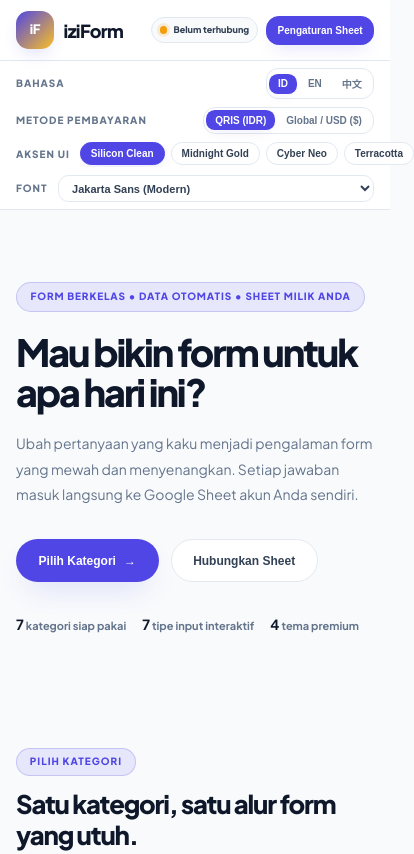
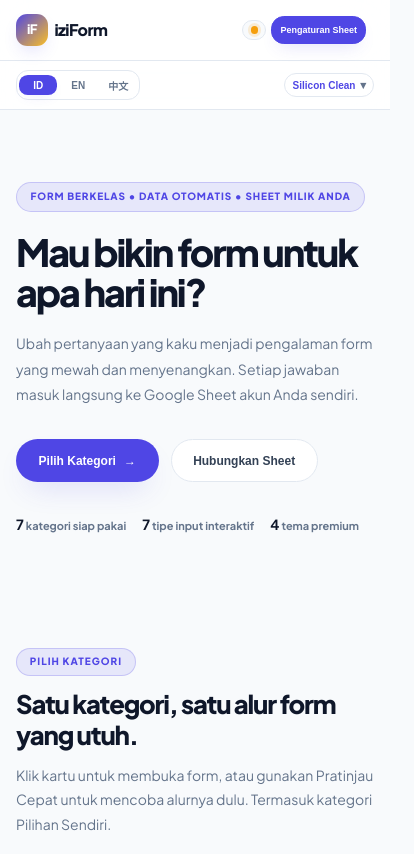
Before and after one commit to ardimu/iziform-app, a plain HTML site: page index.html in a window 390 px wide. Shown: the top 854 px of the page, 414 px wide, since content can reach past the window. Drawn offline with Linux system fonts and the light colour scheme; a web font is replaced by a local one.

Commit message:
Clean up header and control bar layout to prevent crowding and horizontal overflow

```diff
--- a/app.js
+++ b/app.js
@@ -796,6 +796,8 @@ const I18N = {
     'common.close': 'Tutup',
     'lang.label': 'Bahasa',
     'lang.aria': 'Pilih bahasa tampilan',
+    'controls.display': 'Tampilan',
+    'controls.displayAria': 'Buka pengaturan tampilan',
     'controls.theme': 'Aksen UI',
     'controls.font': 'Font',
     'controls.fontAria': 'Pilih font tampilan',
@@ -1053,6 +1055,8 @@ const I18N = {
     'common.close': 'Close',
     'lang.label': 'Language',
     'lang.aria': 'Choose display language',
+    'controls.display': 'Appearance',
+    'controls.displayAria': 'Open appearance settings',
     'controls.theme': 'UI accent',
     'controls.font': 'Font',
     'controls.fontAria': 'Choose display font',
@@ -1310,6 +1314,8 @@ const I18N = {
     'common.close': '关闭',
     'lang.label': '语言',
     'lang.aria': '选择显示语言',
+    'controls.display': '外观',
+    'controls.displayAria': '打开外观设置',
     'controls.theme': '界面配色',
     'controls.font': '字体',
     'controls.fontAria': '选择显示字体',
@@ -1613,6 +1619,27 @@ function applyFontStack() {
   document.body.style.fontFamily = state.currentLanguage === 'zh' ? `'Noto Sans SC', ${stack}` : stack;
 }
 
+function updateDisplayTrigger() {
+  const value = document.getElementById('display-trigger-value');
+  if (value) value.textContent = t(`theme.${state.currentTheme}`);
+}
+
+function toggleDisplayMenu() {
+  const menu = document.getElementById('display-menu');
+  const button = document.getElementById('display-menu-btn');
+  if (!menu || !button) return;
+  const shouldOpen = menu.classList.contains('hidden');
+  menu.classList.toggle('hidden', !shouldOpen);
+  button.setAttribute('aria-expanded', String(shouldOpen));
+}
+
+function closeDisplayMenu() {
+  const menu = document.getElementById('display-menu');
+  const button = document.getElementById('display-menu-btn');
+  if (menu) menu.classList.add('hidden');
+  if (button) button.setAttribute('aria-expanded', 'false');
+}
+
 function applyTranslations() {
   document.title = t('meta.title');
   document.documentElement.lang = state.currentLanguage === 'zh' ? 'zh-CN' : state.currentLanguage;
@@ -1650,6 +1677,7 @@ function setLanguage(lang) {
   state.currentLanguage = lang;
   if (!state.paymentMethodManuallySet) state.paymentMethod = defaultPaymentMethodForLanguage(lang);
   applyTranslations();
+  updateDisplayTrigger();
   renderPaymentMethod();
   renderPricing();
   if (state.view === 'form') {
@@ -1842,12 +1870,18 @@ function renderCvMatchPanel() {
 document.addEventListener('DOMContentLoaded', () => {
   state.paymentMethod = defaultPaymentMethodForLanguage(state.currentLanguage);
   applyTranslations();
+  updateDisplayTrigger();
   renderDashboard();
   renderSyncStatus();
   renderPaymentMethod();
   renderPricing();
   updateQrisPreview();
   setupKeyboardNavigation();
+  document.addEventListener('click', (event) => {
+    const control = document.getElementById('display-control');
+    if (!control || control.contains(event.target)) return;
+    closeDisplayMenu();
+  });
 });
 
 function toggleViews() {
@@ -2519,6 +2553,7 @@ function setUITheme(themeKey) {
     }
   });
 
+  updateDisplayTrigger();
   applyFontStack();
   showToast(t('toast.theme', { name: t(`theme.${themeKey}`) }));
 }
--- a/index.html
+++ b/index.html
@@ -59,15 +59,18 @@
         </div>
       </div>
 
-      <div class="control-group payment-control">
-        <span class="control-label" data-i18n="payment.label">Metode Pembayaran</span>
-        <div class="payment-switch" role="group" data-i18n-aria="payment.aria" aria-label="Pilih metode pembayaran dan mata uang">
-          <button type="button" id="payment-idr-btn" class="payment-option active" aria-pressed="true" onclick="setPaymentMethod('idr')" data-i18n="payment.idr">QRIS (IDR)</button>
-          <button type="button" id="payment-usd-btn" class="payment-option" aria-pressed="false" onclick="setPaymentMethod('usd')" data-i18n="payment.usd">Global / USD ($)</button>
+      <div class="control-group display-control" id="display-control">
+        <span class="control-label" data-i18n="controls.display">Tampilan</span>
+        <button type="button" id="display-menu-btn" class="display-trigger" aria-expanded="false" aria-controls="display-menu" onclick="toggleDisplayMenu()" data-i18n-aria="controls.displayAria" aria-label="Buka pengaturan tampilan">
+          <span data-i18n="controls.theme">Aksen UI</span>
+          <span class="display-trigger-value" id="display-trigger-value">Silicon Clean</span>
+          <span class="display-caret" aria-hidden="true">&#9662;</span>
+        </button>
+        <div id="display-menu" class="display-menu hidden">
+          <div class="display-menu-head">
+            <span data-i18n="controls.display">Tampilan</span>
+            <button type="button" onclick="closeDisplayMenu()" class="display-menu-close" data-i18n-aria="common.close" aria-label="Tutup">&#10005;</button>
           </div>
-      </div>
-
-      <div class="control-group">
           <span class="control-label" data-i18n="controls.theme">Aksen UI</span>
           <div class="theme-chips">
             <button onclick="setUITheme('silicon')" id="theme-btn-silicon" class="style-chip active" data-i18n="theme.silicon">Silicon Clean</button>
@@ -75,9 +78,6 @@
             <button onclick="setUITheme('cyber')" id="theme-btn-cyber" class="style-chip" data-i18n="theme.cyber">Cyber Neo</button>
             <button onclick="setUITheme('terracotta')" id="theme-btn-terracotta" class="style-chip" data-i18n="theme.terracotta">Terracotta</button>
           </div>
-      </div>
-
-      <div class="control-group font-control">
           <span class="control-label" data-i18n="controls.font">Font</span>
           <select onchange="changeFontFamily(this.value)" class="font-select" data-i18n-aria="controls.fontAria" aria-label="Pilih font tampilan">
             <option value="Plus Jakarta Sans" data-i18n="font.jakarta">Jakarta Sans (Modern)</option>
@@ -85,6 +85,7 @@
             <option value="Space Grotesk" data-i18n="font.space">Space Grotesk (Trendy)</option>
             <option value="Playfair Display" data-i18n="font.playfair">Playfair (Mewah &amp; Serif)</option>
           </select>
+        </div>
       </div>
     </div>
   </div>
@@ -285,7 +286,17 @@
             <h2 data-i18n="pricing.title">Mulai gratis, scale saat dibutuhkan.</h2>
             <p data-i18n="pricing.desc">Semua paket tetap mengutamakan data di Google Sheet akun Anda sendiri.</p>
           </div>
+          <div class="pricing-controls">
+            <div class="control-group payment-control payment-control-pricing">
+              <span class="control-label" data-i18n="payment.label">Metode Pembayaran</span>
+              <div class="payment-switch" role="group" data-i18n-aria="payment.aria" aria-label="Pilih metode pembayaran dan mata uang">
+                <button type="button" id="payment-idr-btn" class="payment-option active" aria-pressed="true" onclick="setPaymentMethod('idr')" data-i18n="payment.idr">QRIS (IDR)</button>
+                <button type="button" id="payment-usd-btn" class="payment-option" aria-pressed="false" onclick="setPaymentMethod('usd')" data-i18n="payment.usd">Global / USD ($)</button>
+              </div>
+            </div>
+            <p class="payment-note" id="payment-note" data-i18n="payment.note">Bahasa tidak mengubah metode pembayaran. Pilih bebas QRIS IDR atau Global USD.</p>
             <p class="pricing-single-note" id="pricing-payment-note" data-i18n="pricing.singlePassNote">Tanpa langganan. Pilih QRIS (IDR) atau Global / USD; Free tetap tersedia sebagai paket awal.</p>
+          </div>
           <div class="pricing-grid">
             <article class="price-card">
               <span class="price-ribbon price-ribbon-free" data-i18n="pricing.freeRibbon">PAKET AWAL</span>
--- a/style.css
+++ b/style.css
@@ -761,7 +761,7 @@ body.theme-terracotta {
   -webkit-backdrop-filter: blur(22px);
 }
 .container-shell { width: 100%; max-width: 1200px; margin: 0 auto; padding-left: 1.25rem; padding-right: 1.25rem; }
-.header-inner { min-height: 4.25rem; display: flex; align-items: center; justify-content: space-between; gap: 1.25rem; }
+.header-inner { min-height: 4.25rem; display: grid; grid-template-columns: auto minmax(0, 1fr) auto; align-items: center; gap: 1.25rem; }
 .brand-mark { display: flex; align-items: center; gap: 0.625rem; min-width: 0; text-decoration: none; flex-shrink: 0; }
 .brand-mark-icon {
   width: 2.35rem; height: 2.35rem; border-radius: 0.8rem;
@@ -777,19 +777,20 @@ body.theme-terracotta {
   padding: 0.2rem 0.5rem; border-radius: 999px;
   background: var(--accent-soft); color: var(--accent-color); border: 1px solid var(--accent-ring);
 }
-.landing-nav { display: flex; align-items: center; justify-content: center; gap: 1.15rem; flex: 1 1 auto; min-width: 0; }
+.landing-nav { display: flex; align-items: center; justify-content: center; gap: clamp(0.6rem, 1.2vw, 1.15rem); min-width: 0; }
 .landing-nav a {
   color: var(--text-faint); text-decoration: none; font-size: 0.75rem; font-weight: 800;
   white-space: nowrap; transition: color 0.2s ease;
 }
 .landing-nav a:hover { color: var(--accent-color); }
-.header-actions { display: flex; align-items: center; gap: 0.5rem; flex-shrink: 0; }
+.header-actions { display: flex; align-items: center; justify-self: end; gap: 0.6rem; min-width: 0; }
 .connection-pill {
-  display: flex; align-items: center; gap: 0.4rem; white-space: nowrap;
+  display: flex; align-items: center; gap: 0.4rem; min-width: 0; max-width: 11rem;
   padding: 0.4rem 0.65rem; border-radius: 999px;
   background: var(--surface-soft); border: 1px solid var(--border-subtle);
   font-size: 0.625rem; font-weight: 800; color: var(--text-body);
 }
+.connection-pill span:last-child { min-width: 0; overflow: hidden; text-overflow: ellipsis; white-space: nowrap; }
 .connection-dot, .status-dot {
   width: 0.45rem; height: 0.45rem; border-radius: 999px; flex-shrink: 0;
   background: #f59e0b; box-shadow: 0 0 0 3px rgba(245, 158, 11, 0.16);
@@ -824,32 +825,41 @@ body.theme-terracotta {
 .subheader-inner { min-height: 3rem; display: flex; align-items: center; justify-content: space-between; gap: 1rem; padding-top: 0.45rem; padding-bottom: 0.45rem; }
 .control-group { display: flex; align-items: center; gap: 0.625rem; min-width: 0; }
 .control-label { font-size: 0.625rem; font-weight: 900; letter-spacing: 0.1em; text-transform: uppercase; color: var(--text-faint); white-space: nowrap; }
-.language-switch {
-  display: inline-flex; align-items: center; gap: 0.15rem; padding: 0.15rem;
+.language-switch, .payment-switch {
+  display: inline-flex; align-items: center; gap: 0.15rem; padding: 0.15rem; max-width: 100%;
   border-radius: 0.75rem; background: var(--surface-raised); border: 1px solid var(--border-subtle);
 }
-.language-option {
+.language-option, .payment-option {
   border: 0; background: transparent; color: var(--text-faint); border-radius: 0.55rem;
-  padding: 0.28rem 0.55rem; font-size: 0.625rem; font-weight: 900; cursor: pointer; transition: all 0.2s ease;
+  padding: 0.28rem 0.55rem; font-size: 0.625rem; font-weight: 900;
+  display: inline-flex; align-items: center; justify-content: center; flex: 0 0 auto;
+  white-space: nowrap; cursor: pointer; transition: all 0.2s ease;
 }
-.language-option:hover { color: var(--text-headline); }
-.language-option.active { background: var(--accent-color); color: var(--accent-contrast, #ffffff); box-shadow: 0 5px 14px -7px var(--accent-ring); }
-.payment-switch {
-  display: inline-flex; align-items: center; gap: 0.15rem; padding: 0.15rem;
-  border-radius: 0.75rem; background: var(--surface-raised); border: 1px solid var(--border-subtle);
+.language-option { min-width: 2.35rem; }
+.language-option:hover, .payment-option:hover { color: var(--text-headline); }
+.language-option.active, .payment-option.active { background: var(--accent-color); color: var(--accent-contrast, #ffffff); box-shadow: 0 5px 14px -7px var(--accent-ring); }
+.payment-option:focus-visible, .language-option:focus-visible { outline: none; box-shadow: 0 0 0 3px var(--accent-ring); }
+.display-control { position: relative; }
+.display-trigger {
+  display: inline-flex; align-items: center; gap: 0.45rem; white-space: nowrap;
+  border: 1px solid var(--border-subtle); background: var(--surface-raised); color: var(--text-body);
+  border-radius: 0.75rem; padding: 0.28rem 0.6rem; font-size: 0.625rem; font-weight: 900;
+  cursor: pointer; transition: all 0.2s ease;
 }
-.payment-option {
-  border: 0; background: transparent; color: var(--text-faint); border-radius: 0.55rem;
-  padding: 0.28rem 0.55rem; font-size: 0.625rem; font-weight: 900; white-space: nowrap; cursor: pointer;
-  transition: all 0.2s ease;
+.display-trigger:hover { border-color: var(--accent-color); }
+.display-trigger-value { color: var(--accent-color); }
+.display-caret { color: var(--text-faint); font-size: 0.7rem; }
+.display-menu {
+  position: absolute; right: 0; top: calc(100% + 0.5rem); z-index: 60;
+  display: flex; flex-direction: column; gap: 0.55rem; width: min(21rem, calc(100vw - 2rem));
+  padding: 1rem; border-radius: 1.15rem; background: var(--surface-raised);
+  border: 1px solid var(--border-subtle); box-shadow: 0 24px 60px -24px rgba(15, 23, 42, 0.35);
 }
-.payment-option:hover { color: var(--text-headline); }
-.payment-option.active { background: var(--accent-color); color: var(--accent-contrast, #ffffff); box-shadow: 0 5px 14px -7px var(--accent-ring); }
-.payment-option:focus-visible { outline: none; box-shadow: 0 0 0 3px var(--accent-ring); }
-.theme-chips { display: flex; align-items: center; gap: 0.375rem; overflow-x: auto; padding-bottom: 0.125rem; }
-.font-control { flex-shrink: 0; }
+.display-menu-head { display: flex; align-items: center; justify-content: space-between; font-size: 0.6875rem; font-weight: 900; color: var(--text-headline); }
+.display-menu-close { border: 0; background: transparent; color: var(--text-faint); font-size: 0.75rem; cursor: pointer; }
+.theme-chips { display: grid; grid-template-columns: repeat(2, minmax(0, 1fr)); gap: 0.375rem; }
 .font-select {
-  background: var(--surface-raised); border: 1px solid var(--border-subtle); color: var(--text-body);
+  width: 100%; background: var(--surface-raised); border: 1px solid var(--border-subtle); color: var(--text-body);
   border-radius: 0.65rem; padding: 0.35rem 0.6rem; font-size: 0.6875rem; font-weight: 800;
   outline: none; cursor: pointer; transition: all 0.2s ease;
 }
@@ -857,7 +867,8 @@ body.theme-terracotta {
 .style-chip {
   border: 1px solid var(--border-subtle); background: var(--surface-raised); color: var(--text-body);
   border-radius: 0.7rem; padding: 0.325rem 0.625rem; font-size: 0.625rem; font-weight: 800;
-  display: flex; align-items: center; gap: 0.3rem; white-space: nowrap; cursor: pointer; transition: all 0.2s ease;
+  display: flex; align-items: center; justify-content: center; gap: 0.3rem; white-space: nowrap;
+  overflow: hidden; text-overflow: ellipsis; cursor: pointer; transition: all 0.2s ease;
 }
 .style-chip:hover { transform: translateY(-1px); border-color: var(--accent-color); }
 .style-chip.active { background: var(--accent-color); border-color: var(--accent-color); color: #ffffff; box-shadow: 0 6px 16px -6px var(--accent-ring); }
@@ -1058,11 +1069,18 @@ body.theme-terracotta {
 .showcase-meta strong { display: block; font-size: 0.9375rem; font-weight: 900; color: var(--text-headline); }
 .showcase-meta span { display: block; margin-top: 0.35rem; font-size: 0.6875rem; line-height: 1.55; color: var(--text-faint); }
 
-.pricing-single-note {
+.pricing-controls {
+  display: flex; flex-wrap: wrap; align-items: center; gap: 0.5rem 1rem;
   margin-bottom: 1.5rem; padding: 0.85rem 1rem; border-radius: 1.25rem;
   background: var(--surface-raised); border: 1px solid var(--border-subtle);
-  box-shadow: var(--shadow-soft); font-size: 0.6875rem; line-height: 1.6; color: var(--text-faint);
+  box-shadow: var(--shadow-soft);
 }
+.payment-control-pricing { flex: 0 1 auto; }
+.payment-note, .pricing-single-note {
+  flex: 1 1 260px; min-width: 0; margin: 0;
+  font-size: 0.6875rem; line-height: 1.6; color: var(--text-faint);
+}
+.payment-note { color: var(--text-body); font-weight: 700; }
 
 .pricing-grid { display: grid; grid-template-columns: repeat(3, minmax(0, 1fr)); gap: 1rem; align-items: stretch; }
 .price-card { position: relative; display: flex; flex-direction: column; padding: 1.75rem; border-radius: 1.75rem; background: var(--surface-raised); border: 1px solid var(--border-subtle); box-shadow: var(--shadow-soft); }
@@ -1381,15 +1399,17 @@ body[data-preset="recruit"] .hr-career-ribbon { display: flex; }
 .animate-question-in { animation: questionSwap 0.42s cubic-bezier(0.16, 1, 0.3, 1) forwards; }
 
 @media (max-width: 1024px) {
+  .header-inner { gap: 0.8rem; }
   .landing-nav { gap: 0.8rem; }
   .landing-nav a { font-size: 0.6875rem; }
-  .connection-pill { max-width: 9rem; font-size: 0.5625rem; overflow: hidden; }
-  .connection-pill span:last-child { overflow: hidden; text-overflow: ellipsis; white-space: nowrap; }
+  .landing-nav a:nth-child(3), .landing-nav a:nth-child(4), .landing-nav a:nth-child(5) { display: none; }
+  .header-actions { gap: 0.45rem; }
+  .connection-pill { max-width: 9rem; font-size: 0.5625rem; }
   .category-grid, .steps-grid, .showcase-grid, .pricing-grid, .security-grid { grid-template-columns: repeat(2, minmax(0, 1fr)); }
   .price-card.price-business { transform: none; }
 }
 
-@media (max-width: 820px) {
+@media (max-width: 980px) {
   .landing-nav { display: none; }
   .hero-visual { display: none; }
   .landing-hero { grid-template-columns: 1fr; padding: 3rem 0 4rem; }
@@ -1399,17 +1419,23 @@ body[data-preset="recruit"] .hr-career-ribbon { display: flex; }
 
 @media (max-width: 640px) {
   .container-shell { padding-left: 1rem; padding-right: 1rem; }
-  .header-inner { min-height: 3.75rem; gap: 0.6rem; }
+  .header-inner { min-height: 3.75rem; gap: 0.5rem; }
+  .brand-mark { gap: 0.4rem; }
+  .brand-mark-icon { width: 2rem; height: 2rem; border-radius: 0.7rem; }
+  .brand-name { font-size: 1rem; }
   .brand-tier { display: none; }
-  .connection-pill { max-width: 7.25rem; padding: 0.35rem 0.5rem; font-size: 0.5625rem; }
-  .header-button-primary { padding: 0.5rem 0.65rem; font-size: 0.625rem; }
+  .header-actions { gap: 0.35rem; }
+  .connection-pill { max-width: 6.5rem; padding: 0.35rem 0.5rem; font-size: 0.5625rem; }
+  .header-button-primary { padding: 0.5rem 0.6rem; font-size: 0.625rem; }
   .app-subheader { top: 3.75rem; }
-  .subheader-inner { align-items: flex-start; flex-direction: column; gap: 0.5rem; }
-  .language-control, .payment-control { width: 100%; justify-content: space-between; }
-  .language-switch, .payment-switch { width: auto; }
-  .theme-chips { width: 100%; }
-  .font-control { width: 100%; }
-  .font-select { width: 100%; }
+  .subheader-inner { align-items: center; flex-direction: row; justify-content: space-between; gap: 0.5rem; }
+  .language-control, .display-control { min-width: 0; }
+  .language-control .control-label, .display-control > .control-label { display: none; }
+  .display-trigger { padding: 0.28rem 0.45rem; gap: 0.3rem; }
+  .display-trigger > span:first-child { display: none; }
+  .display-menu { right: 0; width: min(19rem, calc(100vw - 2rem)); }
+  .payment-control-pricing { width: 100%; justify-content: space-between; }
+  .payment-note, .pricing-single-note { flex-basis: auto; }
   .app-main { padding-top: 1.5rem; }
   .hero-title { font-size: 2.35rem; }
   .hero-description { font-size: 0.875rem; }
@@ -1424,7 +1450,7 @@ body[data-preset="recruit"] .hr-career-ribbon { display: flex; }
   .status-row strong { max-width: 55%; }
   .step-card { padding: 1.35rem; }
   .showcase-preview { height: 150px; }
-  .pricing-single-note { padding: 0.75rem 0.9rem; }
+  .pricing-controls { padding: 0.75rem 0.9rem; }
   .price-amount-wrap { flex-wrap: wrap; gap: 0.35rem; }
   .price-card.price-business { transform: none; }
   .form-nav-row { justify-content: flex-start; }
@@ -1448,6 +1474,13 @@ body[data-preset="recruit"] .hr-career-ribbon { display: flex; }
   .footer-inner { justify-content: flex-start; }
 }
 
+@media (max-width: 420px) {
+  .connection-pill { max-width: 2.25rem; padding: 0.35rem 0.45rem; }
+  .connection-pill span:last-child { display: none; }
+  .header-button-primary { padding: 0.5rem 0.5rem; font-size: 0.5625rem; }
+  .display-trigger-value { max-width: 5.5rem; overflow: hidden; text-overflow: ellipsis; }
+}
+
 @media (prefers-reduced-motion: reduce) {
   .animate-question-in { animation: none; }
   .toast-card { transition: none; }
```
Lines whose indentation alone changed are shown as unchanged.
